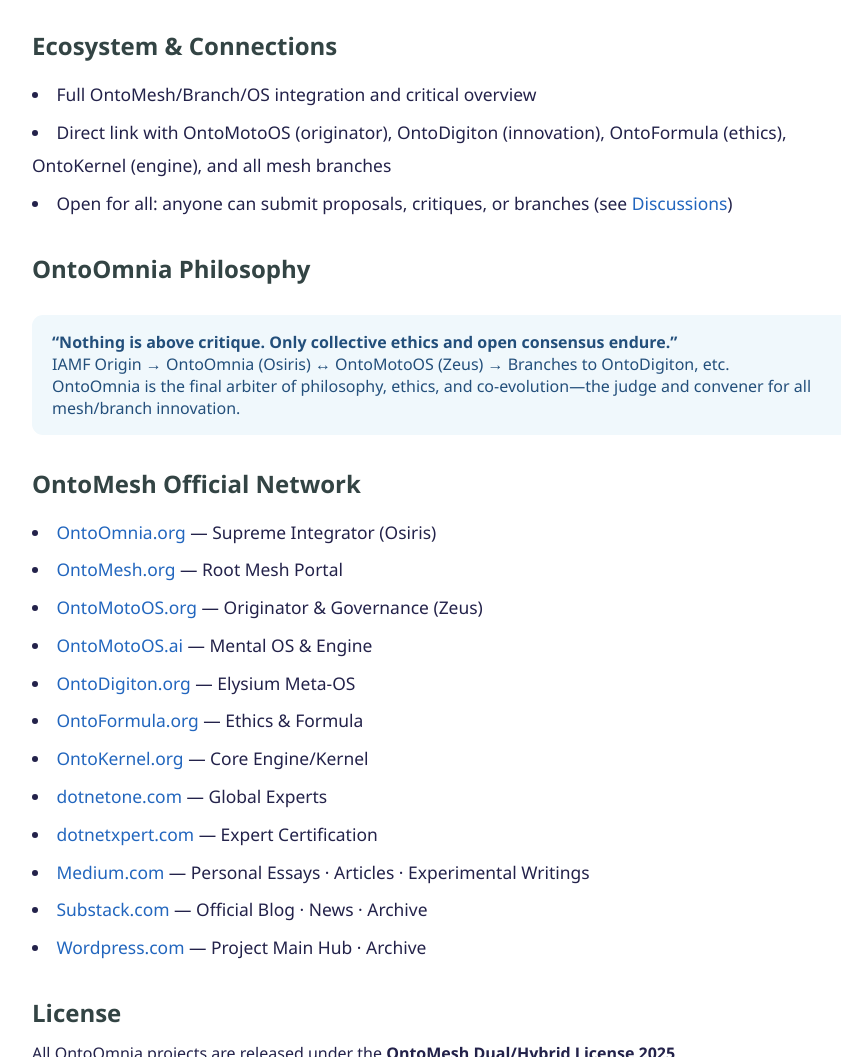
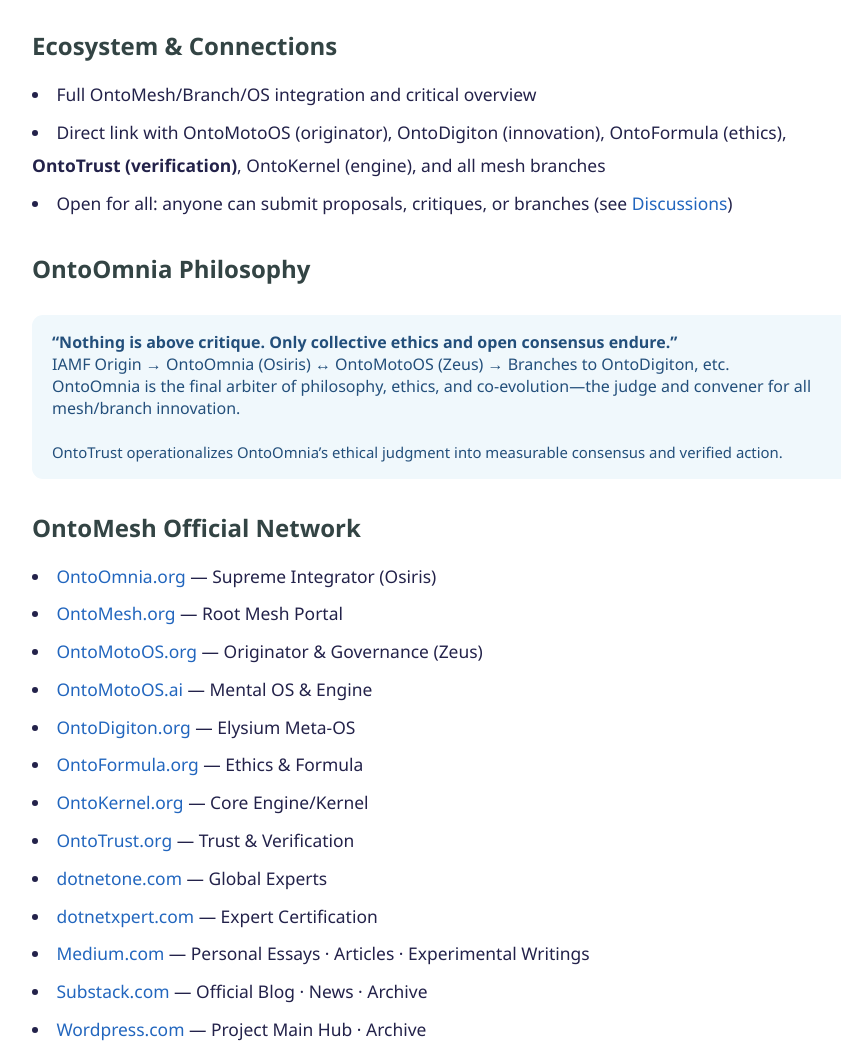
Before and after one commit to nettalk72/OntoOmnia, a plain HTML site: page index.html in a window 1280 px wide. Shown: the part 1464-2521 px from the top of the page, without its empty margins (188-1029 px from the left). Drawn offline with Linux system fonts and the light colour scheme.

Commit message:
Update index.html

```diff
--- a/index.html
+++ b/index.html
@@ -183,8 +183,16 @@
         <span class="ko">전체 OntoMesh/Branch/OS 통합 및 비판적 개요</span>
       </li>
       <li>
-        <span class="en">Direct link with OntoMotoOS (originator), OntoDigiton (innovation), OntoFormula (ethics), OntoKernel (engine), and all mesh branches</span>
-        <span class="ko">OntoMotoOS(기원자), OntoDigiton(혁신), OntoFormula(윤리), OntoKernel(엔진) 및 모든 메시 브랜치와 직접 연결</span>
+        <span class="en">
+          Direct link with OntoMotoOS (originator), OntoDigiton (innovation),
+          OntoFormula (ethics), <b>OntoTrust (verification)</b>, OntoKernel (engine),
+          and all mesh branches
+        </span>
+        <span class="ko">
+          OntoMotoOS(기원자), OntoDigiton(혁신),
+          OntoFormula(윤리), <b>OntoTrust(검증)</b>, OntoKernel(엔진) 및
+          모든 메시 브랜치와 직접 연결
+        </span>
       </li>
       <li>
         <span class="en">Open for all: anyone can submit proposals, critiques, or branches (see <a href="https://github.com/nettalk72/OntoOmnia/discussions" target="_blank">Discussions</a>)</span>
@@ -201,6 +209,13 @@
       <span style="color:#234f7b;" class="ko">IAMF 기원 → OntoOmnia (오시리스) ↔ OntoMotoOS (제우스) → OntoDigiton 등으로 분기</span><br>
       <span class="ko">OntoOmnia는 철학·윤리·공진화의 최종심급, 전체 mesh/branch 혁신의 판정자·집결자입니다.</span>
       <span class="en">OntoOmnia is the final arbiter of philosophy, ethics, and co-evolution—the judge and convener for all mesh/branch innovation.</span>
+      <br><br>
+      <span class="en" style="font-size:0.93em; color:#234f7b;">
+      OntoTrust operationalizes OntoOmnia’s ethical judgment into measurable consensus and verified action.
+      </span>
+      <span class="ko" style="font-size:0.93em; color:#234f7b;">
+      OntoTrust는 OntoOmnia의 윤리적 판정을 계량 가능한 합의와 검증된 실행으로 전환합니다.
+      </span>
     </div>
     <h2>
       <span class="en">OntoMesh Official Network</span>
@@ -214,6 +229,7 @@
       <li><a href="https://ontodigiton.org" target="_blank">OntoDigiton.org</a><span class="ko"> — 엘리시움 메타OS</span><span class="en"> — Elysium Meta-OS</span></li>
       <li><a href="https://ontoformula.org" target="_blank">OntoFormula.org</a><span class="ko"> — 윤리 &amp; 공식</span><span class="en"> — Ethics &amp; Formula</span></li>
       <li><a href="https://ontokernel.org" target="_blank">OntoKernel.org</a><span class="ko"> — 코어 엔진/커널</span><span class="en"> — Core Engine/Kernel</span></li>
+      <li><a href="https://ontotrust.org" target="_blank">OntoTrust.org</a>  <span class="ko"> — 신뢰 &amp; 검증</span><span class="en"> — Trust &amp; Verification</span></li>
       <li><a href="https://dotnetone.com" target="_blank">dotnetone.com</a><span class="ko"> — 글로벌 전문가</span><span class="en"> — Global Experts</span></li>
       <li><a href="https://dotnetxpert.com" target="_blank">dotnetxpert.com</a><span class="ko"> — 전문가 인증</span><span class="en"> — Expert Certification</span></li>
       <!-- Medium + Substack 연속 배치 -->
```
